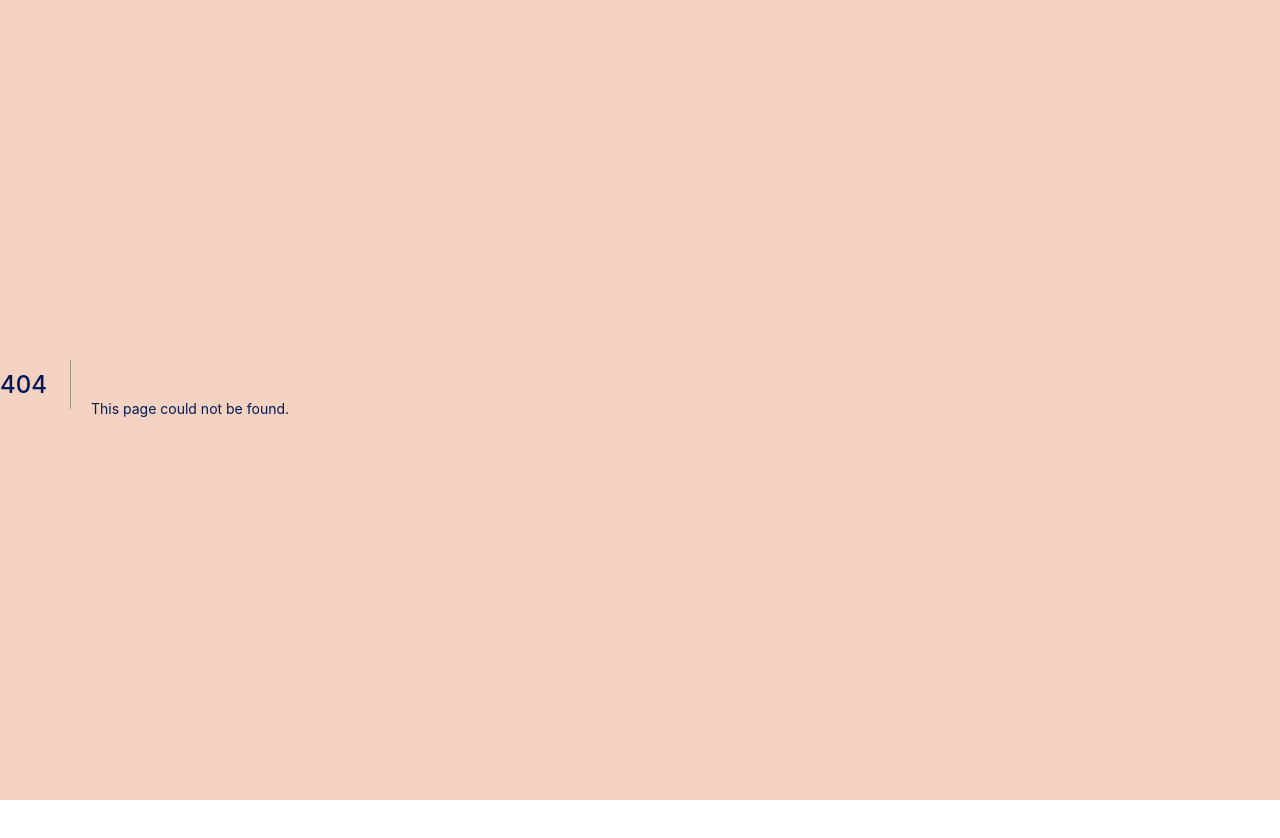
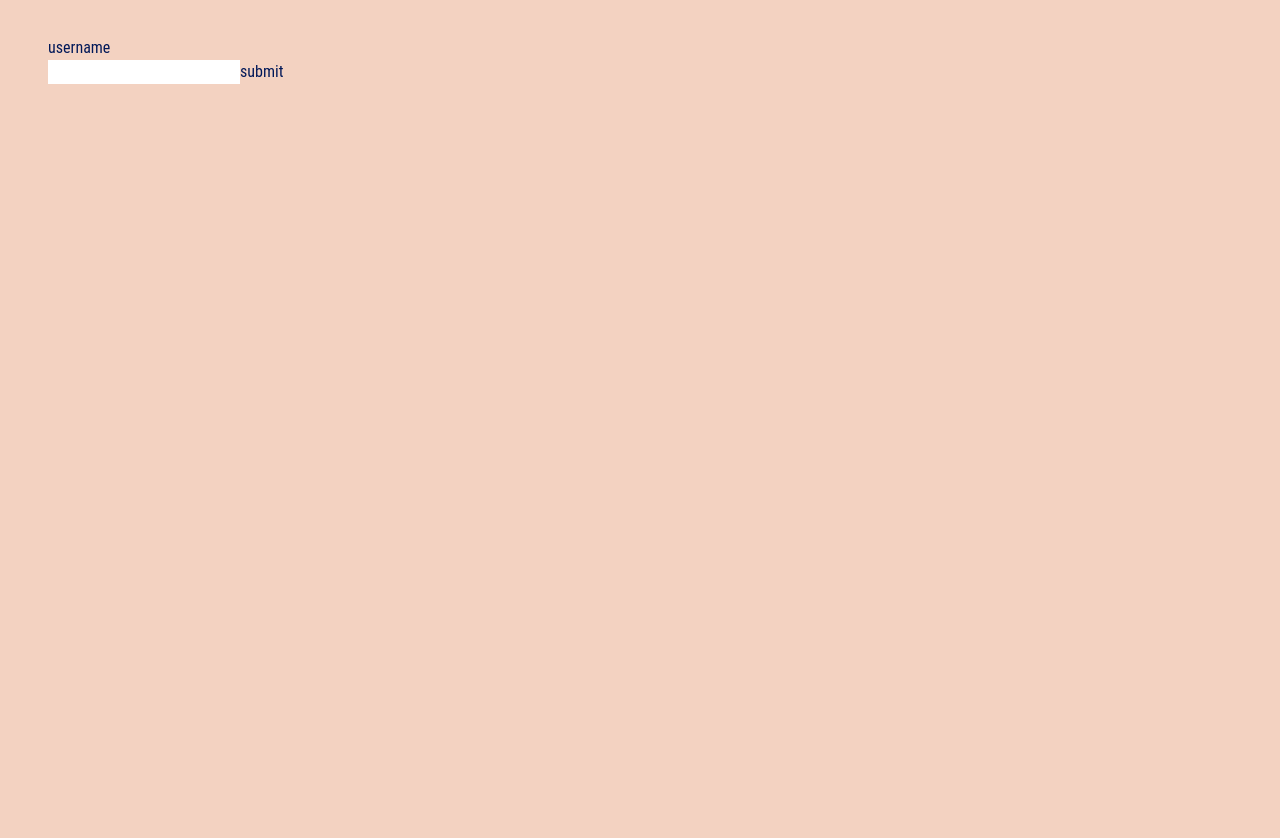
Before and after one commit to nekonako/nekonako.github.io, a Next.js app: page /moehouse in a window 1280 px wide. Before the commit this address had no page. Shown: the top 838 px of the page. Before the commit the page ends 800 px from the top, so only its background shows below. Built offline with nearby package versions, Linux system fonts and the light colour scheme.

Commit message:
chore : asdas

```diff
--- a/contents/setup-xfwm-standalone.md
+++ b/contents/setup-xfwm-standalone.md
@@ -1,5 +1,5 @@
 ---
-title : 'Setup xfwm standalone feat sxhkd dan zentile'
+title : 'Setup xfwm standalone ft sxhkd dan zentile'
 slug : 'setup-xfwm-standalone'
 date : '2021-1-8'
 desc: 'Setup xfwm standalone featsxhkd dan zentile yang saya gunakan pada arch linx'
--- a/pages/about.js
+++ b/pages/about.js
@@ -26,17 +26,20 @@ function About() {
               <span className="text-accent"># </span>
               Hello everyone
             </div>
-            My name is galih wisnuaaji, a 19 year old boy from Pekalongan,
-            Indonesia.
-            <br />I am a linux enthusiast and coder with lua and javascript as
-            the main programming language
+            My name is Galih Wisnuaaji, 19 year old boy from Pekalongan,
+            Indonesia. ordinary people, coffe and drama enjoyer.
+            <br /> - love linux
+            <br /> - love programming
+            <br /> - love cooking, not delicious but but i think ... uh i dont
+            know :D
+            <br /> - weebs too
             <div className="pt-8 text-2xl font-bold">
               <span className="text-accent"># </span>
               Contact
             </div>
-            <a href="mailto:code.yuune@gmail.com" rel="external noopener">
-              ne.nekonako@gmail.com
-            </a>
+             - ne.nekonako@gmail.com
+            <br /> - t.me/nekonakoo
+            <br/> - github.com/nekonako
           </div>
           <Footer />
         </main>
--- /dev/null
+++ b/pages/moehouse/index.js
@@ -0,0 +1,43 @@
+import React, { useRef, useState } from 'react'
+
+function Moehouse() {
+  const usernameEl = useRef(null)
+  const roomEl = useRef(null)
+  const [username, setUsername] = useState(null)
+  const [room, setRoom] = useState(null)
+
+  const onSetUsername = () => {
+    setUsername(usernameEl.current.value)
+  }
+
+  const onSetRoom = () => {
+    setRoom(roomEl.current.value)
+  }
+
+  return (
+    <>
+      <div className="relative flex w-full min-h-screen md:w-2/3">
+        <main className="flex-1">
+          <div className="min-h-screen px-4 py-1 mt-20 md:m-8">
+            {username == null && (
+              <div>
+                <p> username </p>
+                <input type="text" ref={usernameEl} />
+                <button onClick={onSetUsername}> submit </button>
+              </div>
+            )}
+            {username !== null && room == null && (
+              <div>
+                <p> nama room </p>
+                <input type="text" ref={roomEl} />
+                <button onClick={onSetRoom}> submit </button>
+              </div>
+            )}
+          </div>
+        </main>
+      </div>
+    </>
+  )
+}
+
+export default Moehouse
--- a/projects/autofil.md
+++ /dev/null
@@ -1,12 +0,0 @@
----
-title : 'autofil'
-slug : 'jasabase'
-date : '2021-1-2'
-desc: 'Website project for my brother, made with nextjs'
-tags:
-  - nextjs
-  - react
-source : "https://github.com/nekonako/autofil"
-link : 'https://danuautofilm.vercel.app/'
-image : '/assets/project/autofil/cover.png'
----
--- a/projects/jasabase.md
+++ b/projects/jasabase.md
@@ -2,7 +2,7 @@
 title : 'jasabase'
 slug : 'jasabase'
 date : '2021-1-2'
-desc: 'Aplikasi pusat jasa menggunakan expressjs, sequelize, jsonwebtoken nextjs dan tailwindcss'
+desc: '[WIP] Aplikasi pusat jasa menggunakan expressjs, sequelize, jsonwebtoken nextjs dan tailwindcss'
 tags:
   - sequelize
   - express
--- a/projects/nrc.md
+++ /dev/null
@@ -1,13 +0,0 @@
----
-title : 'MERN crud'
-slug : 'nako-notes'
-date : '2020-10-8'
-desc: 'MERN crud restful API'
-tags:
-  - mongodb
-  - react
-  - nodejs
-source : "https://github.com/nekonako/nrc"
-link :
-image : '/assets/project/nrc/cover.png'
----
--- a/styles/global.css
+++ b/styles/global.css
@@ -74,14 +74,14 @@ pre {
 }
 code {
    color:  var(--color-text-accent);
-   font-size: 0.9rem !important;
+   font-size: 0.8rem !important;
 }
 
 pre code {
    font-family:'JetBrains Mono', monospace;
    color: var(--color-text-secondary);
    white-space: pre;
-    font-size: 0.9rem !important;
+    font-size: 0.8rem !important;
    font-weight: normal !important;
 }
 
--- a/styles/prism-theme.css
+++ b/styles/prism-theme.css
@@ -13,7 +13,7 @@
 pre[class*="language-"],
 code[class*="language-"] {
   color: #959dcb;
-  font-size: 0.8rem;
+  font-size: 0.7rem;
   text-shadow: none;
  font-family: 'JetBrains Mono', monospace;
   direction: ltr;
```
Also changed, not shown: 2895ea5fb626db97f5174291a2d597b5.html (deleted).
